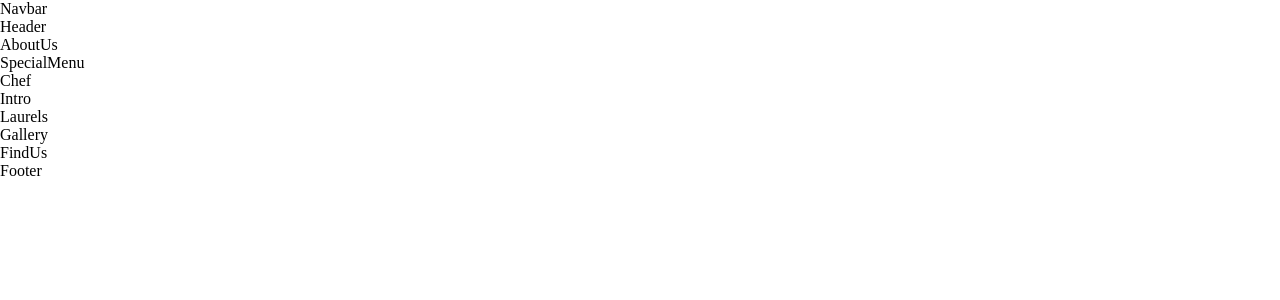
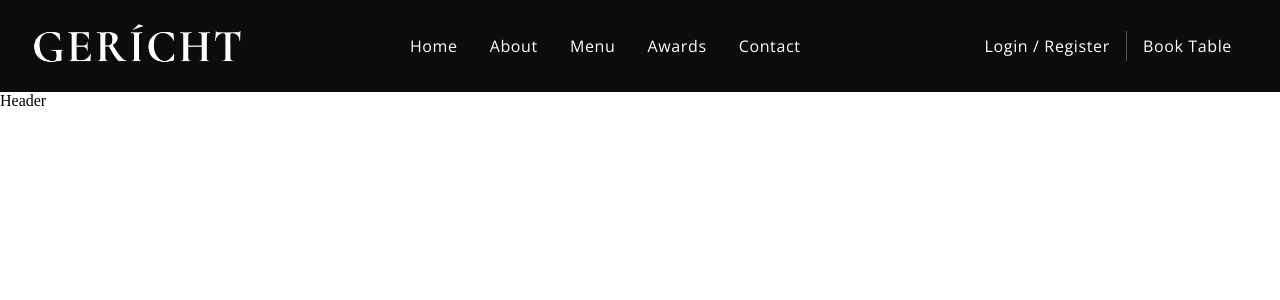
Before and after one commit to imdoug/starbelly, a React (Create React App) app: page / in a window 1280 px wide. Shown: the top 300 px of the page. Built offline with nearby package versions, Linux system fonts and the light colour scheme; a web font is replaced by a local one.

Commit message:
responsive navbar done

```diff
--- a/src/App.js
+++ b/src/App.js
@@ -8,14 +8,14 @@
   <div>
     <Navbar />
     <Header />
-    <AboutUs />
+    {/* <AboutUs />
     <SpecialMenu />
     <Chef />
     <Intro />
     <Laurels />
     <Gallery />
     <FindUs />
-    <Footer />
+    <Footer /> */}
   </div>
 );
 
--- a/src/components/Navbar/Navbar.css
+++ b/src/components/Navbar/Navbar.css
@@ -0,0 +1,113 @@
+.app__navbar{
+      width: 100%;
+      display: flex;
+      justify-content: space-between;
+      align-items: center;
+      background: var(--color-black);
+      padding: 1rem 2rem;
+}
+.app__navbar-logo{
+      display: flex;
+      justify-content: flex-start;
+      align-items: center;
+}
+.app__navbar-logo img{
+      width: 150px;
+}
+.app__navbar-links {
+      flex: 1;
+      display: flex;
+      justify-content: center;
+      align-items: center;
+      list-style: none;
+}
+.app__navbar-links li{
+      margin: 0 1rem;
+      cursor: pointer;
+}
+.app__navbar-links li:hover{
+      color: var(--color-gray);
+}
+.app__navbar-login{
+      display: flex;
+      justify-content: flex-end;
+      align-items: center;
+}
+.app__navbar-login a{
+      margin: 0 1rem;
+      text-decoration: none;
+      transition: 0.5s ease;
+}
+.app__navbar-login a:hover{
+      border-bottom: 1px solid var(--color-golden);
+}
+.app__navbar-login div{
+      width: 1px;
+      height: 30px;
+      background-color: var(--color-gray);
+}
+.app__navbar-smallscreen{
+      display: none;
+}
+.app__navbar-smallscreen_overlay{
+      position: fixed;
+      top: 0;
+      left: 0;
+      width: 100%;
+      height: 100vh;
+      background: var(--color-black);
+      transition: 0.5s ease;
+      flex-direction: column;
+      z-index: 5;
+}
+.app__navbar-smallscreen_overlay .overlay__closed{
+      font-size: 27px;
+      color: var(--color-golden);
+      cursor: pointer;
+      position: absolute;
+      top: 20px;
+      right: 20px;
+}
+
+.app__navbar-smallscreen_links {
+      list-style: none;
+}
+
+.app__navbar-smallscreen_links li{
+      margin: 2rem;
+      cursor: pointer;
+      color: var(--color-golden);
+      font-size: 2rem;
+      text-align: center;
+      font-family: var(--font-base);
+}
+.app__navbar-smallscreen_links li:hover{
+     color: var(--color-white);
+}
+
+@media screen and (max-width: 2000px){
+      .app__navbar-logo img{
+            width: 210px;
+      }
+}
+
+@media screen and (max-width: 1150px){
+      .app__navbar-links {
+            display: none;
+      }
+      .app__navbar-smallscreen{
+          display: flex;
+      }
+}
+
+@media screen and (max-width: 650px){
+      .app__navbar{
+           padding: 1rem;
+      }
+      .app__navbar-login{
+            display: none;
+      }
+      .app__navbar-logo img{
+            width: 110px;
+      }
+}
--- a/src/components/Navbar/Navbar.jsx
+++ b/src/components/Navbar/Navbar.jsx
@@ -1,11 +1,66 @@
-import React from 'react';
+import { useState } from 'react';
+import { GiHamburgerMenu } from 'react-icons/gi'
+import { MdOutlineRestaurantMenu } from 'react-icons/md'
 
+import images from '../../constants/images'
 import './Navbar.css';
 
-const Navbar = () => (
-  <div>
-    Navbar
-  </div>
-);
+const Navbar = () => {
+  const [toggleMenu, setToggleMenu] = useState(false)
+  return (
+  <nav className='app__navbar'>
+    <div className='app__navbar-logo'>
+      <img src={images.gericht} alt="logo" />
+    </div>
+    <ul className='app__navbar-links'>
+        <li className='p__opensans'>
+          <a href='#home'>Home</a>
+        </li>
+        <li className='p__opensans'>
+          <a href='#about'>About</a>
+        </li>
+        <li className='p__opensans'>
+          <a href='#menu'>Menu</a>
+        </li>
+        <li className='p__opensans'>
+          <a href='#awards'>Awards</a>
+        </li>
+        <li className='p__opensans'>
+          <a href='#contact'>Contact</a>
+        </li>
+      </ul>
+      <div className='app__navbar-login'>
+        <a href='#login' className='p__opensans'>Login / Register</a>
+        <div/>
+        <a href='/' className='p__opensans'>Book Table</a>
+      </div>
+      <div className='app__navbar-smallscreen'>
+        <GiHamburgerMenu color='#fff' fontSize={27} onClick={()=> setToggleMenu(true)}/>
+
+        {toggleMenu && (
+          <div className='app__navbar-smallscreen_overlay flex__center slide-bottom'>
+            <MdOutlineRestaurantMenu fontSize={27} className="overlay__closed" onClick={() => setToggleMenu(false)}/>
+            <ul className='app__navbar-smallscreen_links'>
+              <li className='p__opensans'>
+                <a href='#home'>Home</a>
+              </li>
+              <li className='p__opensans'>
+                <a href='#about'>About</a>
+              </li>
+              <li className='p__opensans'>
+                <a href='#menu'>Menu</a>
+              </li>
+              <li className='p__opensans'>
+                <a href='#awards'>Awards</a>
+              </li>
+              <li className='p__opensans'>
+                <a href='#contact'>Contact</a>
+              </li>
+            </ul>
+          </div>
+        )}
+      </div>
+  </nav>
+)};
 
 export default Navbar;
```
